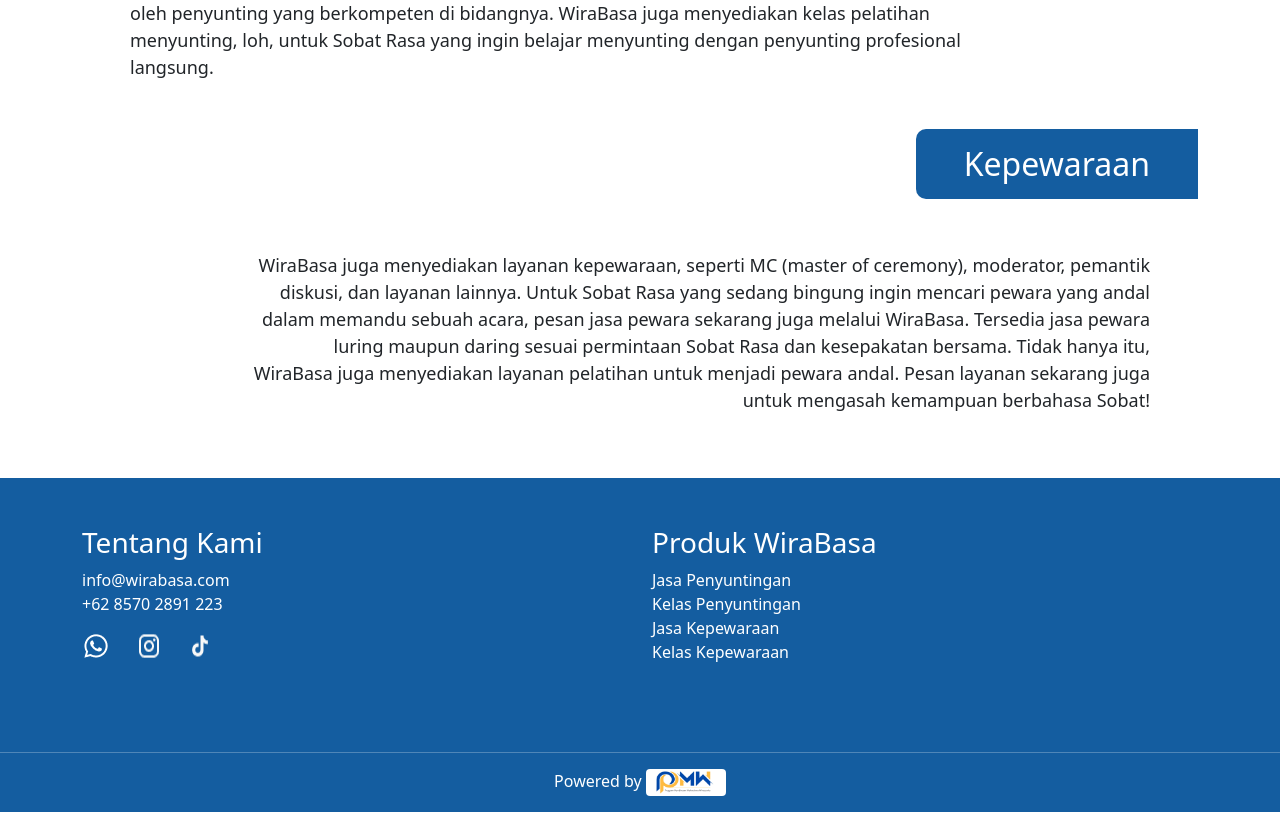
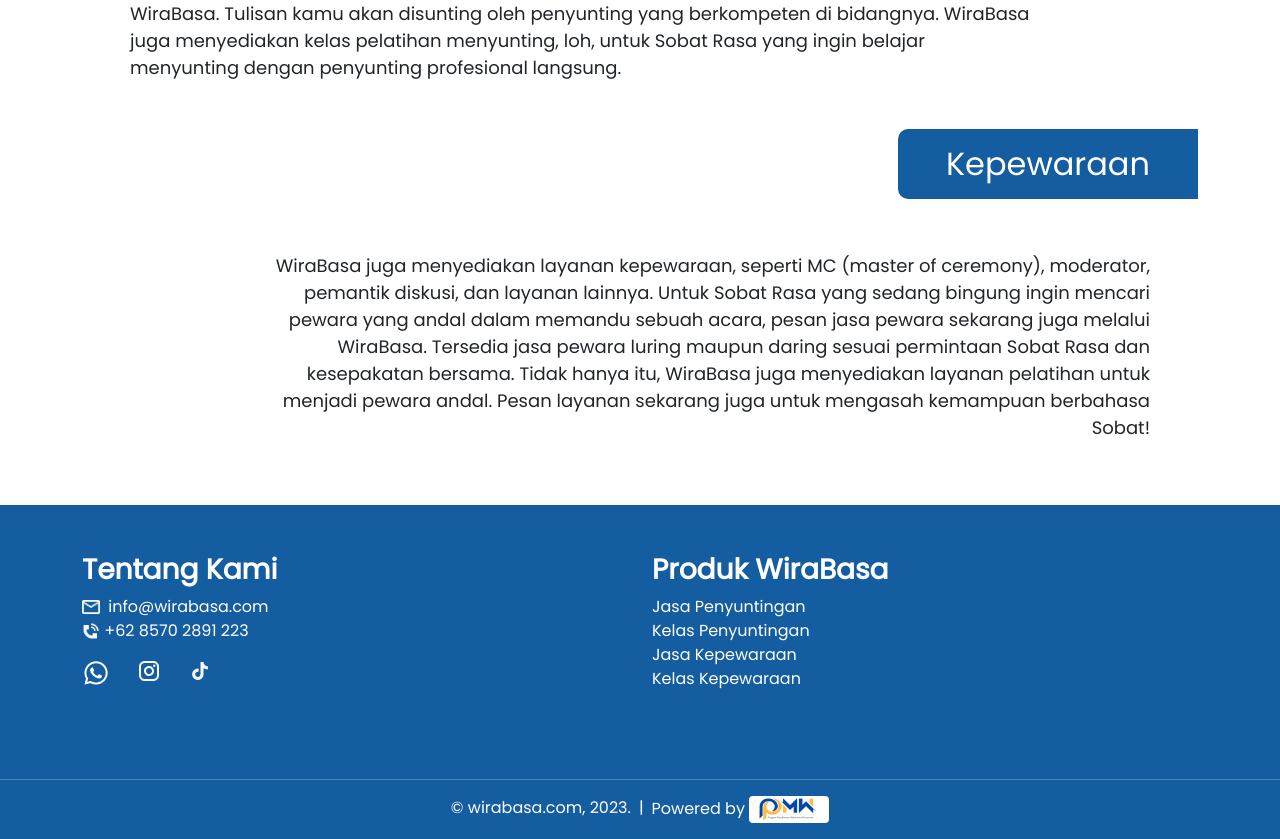
Before and after one commit to satriofjar/wirabasa-frontend, a React (Create React App) app: page /layanan in a window 1280 px wide. Shown: the part 527-1366 px from the top of the page. Before the commit the page ends 1339 px from the top, so only its background shows below. Built offline with nearby package versions, Linux system fonts and the light colour scheme; no server answers.

Commit message:
change font to poppins, edit footer and more

```diff
--- a/src/App.css
+++ b/src/App.css
@@ -1,4 +1,4 @@
-@import url('https://fonts.googleapis.com/css2?family=Roboto:wght@300&display=swap');
+@import url('https://fonts.googleapis.com/css2?family=Poppins&display=swap');
 
 :root{
     --mainColor:#145DA0;
@@ -7,7 +7,7 @@
 }
 
 body{
-    font-family: 'Roboto', Tahoma, sans-serif;
+    font-family: 'Poppins', sans-serif !important;
 }
 
 body a{
@@ -218,7 +218,7 @@
     color: #fff;
     background-color: var(--btnColor);
     font-size: 18px;
-    width: 200px;
+    width: 220px;
 }
 
 #layanan .box-layanan{
@@ -405,6 +405,16 @@
     text-decoration: underline;
 }
 
+
+#user .vid-thumbnail{
+    width: 200px;
+    height: 100px;
+}
+
+#user .vid-wraper{
+    min-width: 200px;
+}
+
 #user .riwayat-pembelian .box-layanan .ln{
     width: 300px;
     height: 1px;
@@ -413,7 +423,7 @@
 }
 
 #user .popup-overlay{
-    display: none;
+    display: flex;
     position: fixed;
     top: 0;
     left: 0;
@@ -460,6 +470,19 @@
 
     #user .popup-overlay .detail-order td{
         padding-left: 0;
+    }
+}
+
+
+
+@media (max-width: 800px){
+    #user .vid-thumbnail{
+        width: 320px;
+        height: 180px;
+    }
+
+    #user .vid-wraper{
+        width: 350px;
     }
 }
 
@@ -582,8 +605,14 @@
     color: #fff;
 }
 
+#footer h3{
+    font-weight: 600;
+}
+
 #footer p{
     margin: 0;
+    font-size: 16px;
+    font-weight: 400;
 }
 
 #footer ul{
@@ -596,6 +625,8 @@
 #footer a{
     color: #fff;
     text-decoration: none;
+    font-size: 16px;
+    font-weight: 400;
 }
 
 #footer a:hover{
--- /dev/null
+++ b/src/components/DetailOrder.js
@@ -0,0 +1,58 @@
+import React from 'react';
+import UploadIcon from '../assets/upload.png';
+import DownloadIcon from '../assets/download.png';
+
+const DetailOrder = ({setIsActive}) => {
+  return (
+    <div className="popup-overlay">
+        <div className="detail-order">
+          <h3 className="mb-5 mt-3">Detail order</h3>
+
+          <table className="table text-start">
+            <tbody>
+                <tr>
+                    <td>Layanan</td>
+                    <td id="name-layanan">-</td>
+                </tr>
+                <tr>
+                    <td>Harga layanan</td>
+                    <td id="price-layanan">-</td>
+                </tr>
+                <tr>
+                    <td>Tanggal order</td>
+                    <td id="date-order">-</td>
+                </tr>
+                <tr>
+                    <td>Status pembayaran</td>
+                    <td id="payment-status">-</td>
+                </tr>
+                <tr id="payment-page">
+                    <td>Upload bukti pembayaran</td>
+                    <td><a href="">Bayar</a></td>
+                </tr>
+                <tr id="file-sunting">
+                    <td>Upload file untuk disunting</td>
+                    <td>
+                        <form method="post" className="d-flex" encType="multipart/form-data">
+                            <input type='file' className='form-control w-50' />
+                            <input type="hidden" name="orderId" id="orderId" />
+                            <button type="submit" name="form-file"><img src={UploadIcon} alt="" width="28" /></button>
+                        </form>
+                    </td>
+                </tr>
+                <tr id="result-sunting">
+                    <td>Download hasil sunting</td>
+                    <td>
+                        <a id="result-file" href=""><img src={DownloadIcon} alt="" /></a>
+                    </td>
+                </tr>
+            </tbody>
+          </table>
+
+          <button type="button" onClick={() => setIsActive(false)} className="mt-3">Close</button>
+        </div>
+      </div>
+  )
+}
+
+export default DetailOrder
--- a/src/components/Footer.js
+++ b/src/components/Footer.js
@@ -1,8 +1,11 @@
 import React from 'react';
+import { Link } from 'react-router-dom';
 import P2MW from '../assets/logo-p2mw.jpg';
 import WhatsApp from '../assets/wa.png';
 import Instagram from '../assets/instagram.png';
 import Tiktok from '../assets/tiktok.png';
+import Mail from '../assets/mail.png';
+import Phone from '../assets/phone.png';
 
 const Footer = () => {
   return (
@@ -11,36 +14,41 @@
       <div className="row py-5">
         <div className="col">
           <h3>Tentang Kami</h3>
-          <p>info@wirabasa.com</p>
-          <p>+62 8570 2891 223</p>
+          <p><img src={Mail} width='18' className='me-1' /> info@wirabasa.com</p>
+          <p><img src={Phone} width='18'  /> +62 8570 2891 223</p>
           <div className='d-flex justify-content-between mt-3' style={{maxWidth: '130px'}}>
-            <img src={WhatsApp} />
-            <img src={Instagram} />
-            <img src={Tiktok} />
+            <a href=''><img src={WhatsApp} /></a>
+            <a href=''><img src={Instagram} /></a>
+            <a href=''><img src={Tiktok} /></a>
           </div>
         </div>
         <div className="col">
           <h3>Produk WiraBasa</h3>
           <ul>
             <li>
-              <a href="">Jasa Penyuntingan</a>
+              <Link to={{pathname: '/layanan/', search: `?layanan=${'Jasa-Suting'}`}}>Jasa Penyuntingan</Link>
             </li>
             <li>
-              <a href="">Kelas Penyuntingan</a>
+              <Link to={{pathname: '/layanan/', search: `?layanan=${'Kelas-Sunting'}`}}>Kelas Penyuntingan</Link>
             </li>
             <li>
-              <a href="">Jasa Kepewaraan</a>
+              <Link to={{pathname: '/layanan/', search: `?layanan=${'Jasa-Kepewaraan'}`}}>Jasa Kepewaraan</Link>
             </li>
             <li>
-              <a href="">Kelas Kepewaraan</a>
+              <Link to={{pathname: '/layanan/', search: `?layanan=${'Kelas-Kepewaraan'}`}}>Kelas Kepewaraan</Link>
             </li>
           </ul>
         </div>
       </div>
     </div>
     <hr/>
-    <div className='text-center pb-3'>
-      <p>Powered by <img src={P2MW} className='rounded-1' width='80'/></p>
+
+    <div className='container'>
+      <div className='d-flex justify-content-center pb-3'>
+        <p>© wirabasa.com, 2023.</p>
+        <p className='mx-2'>|</p>
+        <p>Powered by <img src={P2MW} className='rounded-1' width='80'/></p>
+      </div>
     </div>
 
   </footer>
--- /dev/null
+++ b/src/components/MyClass.js
@@ -0,0 +1,49 @@
+import React from 'react'
+import Thunbnail from '../assets/bg.jpg'
+
+const MyClass = () => {
+  return (
+    <div className="kelas my-5">
+        <h2 className="">Kelas saya</h2>
+
+        <div className="row my-5 ms-2">
+
+            <div className="col-md-6 my-2">
+                <div className='row'>
+                    <div className='col-4 vid-wraper'>
+                        <img src={Thunbnail} className='rounded vid-thumbnail' />
+                    </div>
+                    <div className='col-8'>
+                        <h5 className='my-2' style={{minWidth: '300px'}}>Strategi Menulis Karya Tulis Ilmiah yang Komersial</h5>
+                    </div>
+                </div>
+            </div>
+
+            <div className="col-md-6 my-2">
+                <div className='row'>
+                    <div className='col-4' style={{minWidth: '200px'}}>
+                        <img src={Thunbnail} className='rounded vid-thumbnail' />
+                    </div>
+                    <div className='col-8'>
+                        <h5 className='my-2'>Strategi Menulis Karya Tulis Ilmiah yang Komersial</h5>
+                    </div>
+                </div>
+            </div>
+
+            <div className="col-md-6 my-2">
+                <div className='row'>
+                    <div className='col-4' style={{minWidth: '200px'}}>
+                        <img src={Thunbnail} className='rounded vid-thumbnail' />
+                    </div>
+                    <div className='col-8'>
+                        <h5 className='my-2'>Strategi Menulis Karya Tulis Ilmiah yang Komersial</h5>
+                    </div>
+                </div>
+            </div>
+
+        </div>
+    </div>
+  )
+}
+
+export default MyClass
--- a/src/pages/DetailLayanan.js
+++ b/src/pages/DetailLayanan.js
@@ -6,6 +6,7 @@
 import WhatsApp from '../assets/wa.png';
 import rupiahFormat from '../utils/rupiahFormat';
 import getDiscount from '../utils/getDiscount';
+import { Helmet } from 'react-helmet';
 
 const DetailLayanan = () => {
     const location = useLocation();
@@ -16,7 +17,6 @@
     const [product, setProduct] = useState();
     const [pagesValue, setPagesValue] = useState('');
     const [totalPrice, setTotalPrice] = useState('');
-    document.title = product?.name + " | WiraBasa";
 
     const getProduct = async () => {
         const response = await fetch(`http://localhost:8000/products/${productId}`);
@@ -69,14 +69,24 @@
         getProduct();
     }, [])
 
+    const arg = {
+        coba: 1
+    }
+
 
   return (
     <div id="det-layanan">
+
+        <Helmet>
+          <meta charSet="utf-8" />
+          <title>{`${product?.name}`} - WiraBasa</title>
+        </Helmet>
+
         <div className="nav">
             <div className="container">
                 <div className="row">
                     <div className="col-5">
-                        <Link to='/layanan'><img src={LArrow} alt="" width="30" className="pt-2" /></Link>
+                        <Link to={{pathname: '/layanan', search: `id=${product?.id}`, state:{arg}}}><img src={LArrow} alt="" width="30" className="pt-2" /></Link>
                     </div>
                     <div className="col-7">
                         <div className="d-flex pt-1">
@@ -167,7 +177,7 @@
                         </tbody>
                     </table>
 
-                    <Link to={{pathname: '/payment/', search: `id=${product?.id}`}} type="submit" className="btn px-5 rounded-3">Lanjutkan Pembayaran</Link>
+                    <Link to={{pathname: '/payment/', search: `?id=${product?.id}`}} type="submit" className="btn px-5 rounded-3">Lanjutkan Pembayaran</Link>
 
                 </div>
 
--- a/src/pages/Layanan.js
+++ b/src/pages/Layanan.js
@@ -1,18 +1,23 @@
-import React, { useState } from 'react';
+import React, { useEffect, useState } from 'react';
 import Navbar  from '../components/Navbar';
 import Footer from '../components/Footer';
 import ProductsItem from '../components/ProductsItem';
 import { Helmet } from 'react-helmet';
+import { useLocation } from 'react-router-dom';
+import queryString from 'query-string';
 
 const Layanan = () => {
+    const location = useLocation();
+    const search = location.search;
+    const queryParams = queryString.parse(search);
+    const categoryLayanan = queryParams.layanan;
+
+    console.log(categoryLayanan);
 
     const [activeButton, setActiveButton] = useState(1);
 
-    const [x, setX] = useState();
-
-
     const btnStyle = {
-        width: '220px',
+        width: '240px',
     };
 
     const handleButtonClick = (buttonId) => {
@@ -27,6 +32,25 @@
           return 'btn rounded-3 layanan-button';
         }
       };
+
+    const getButtonId = () => {
+      if (categoryLayanan === 'Jasa-Sunting'){
+        return 1;
+      } else if (categoryLayanan === 'Kelas-Sunting'){
+        return 2;
+      } else if (categoryLayanan === 'Jasa-Kepewaraan'){
+        return 3;
+      } else if (categoryLayanan === 'Kelas-Kepewaraan'){
+        return 4;
+      } else {
+        return 1;
+      }
+    }
+
+      useEffect(() => {
+        handleButtonClick(getButtonId);
+        window.scrollTo(0, 0);
+      }, [categoryLayanan])
 
 
 
--- a/src/pages/Payment.js
+++ b/src/pages/Payment.js
@@ -76,7 +76,7 @@
             </table>
 
             <h4 className="my-4">Lakukan konfirmasi setelah melakukan pembayaran</h4>
-            <form method="post" enctype="multipart/form-data">
+            <form method="post" encType="multipart/form-data">
                 <div className="mt-2">
                     <input type="file" className="form-control w-25"/>
                 </div>
```
Also changed, not shown: src/pages/User.js (+17 -27 lines), src/assets/mail.png (added), src/assets/phone.png (added).
